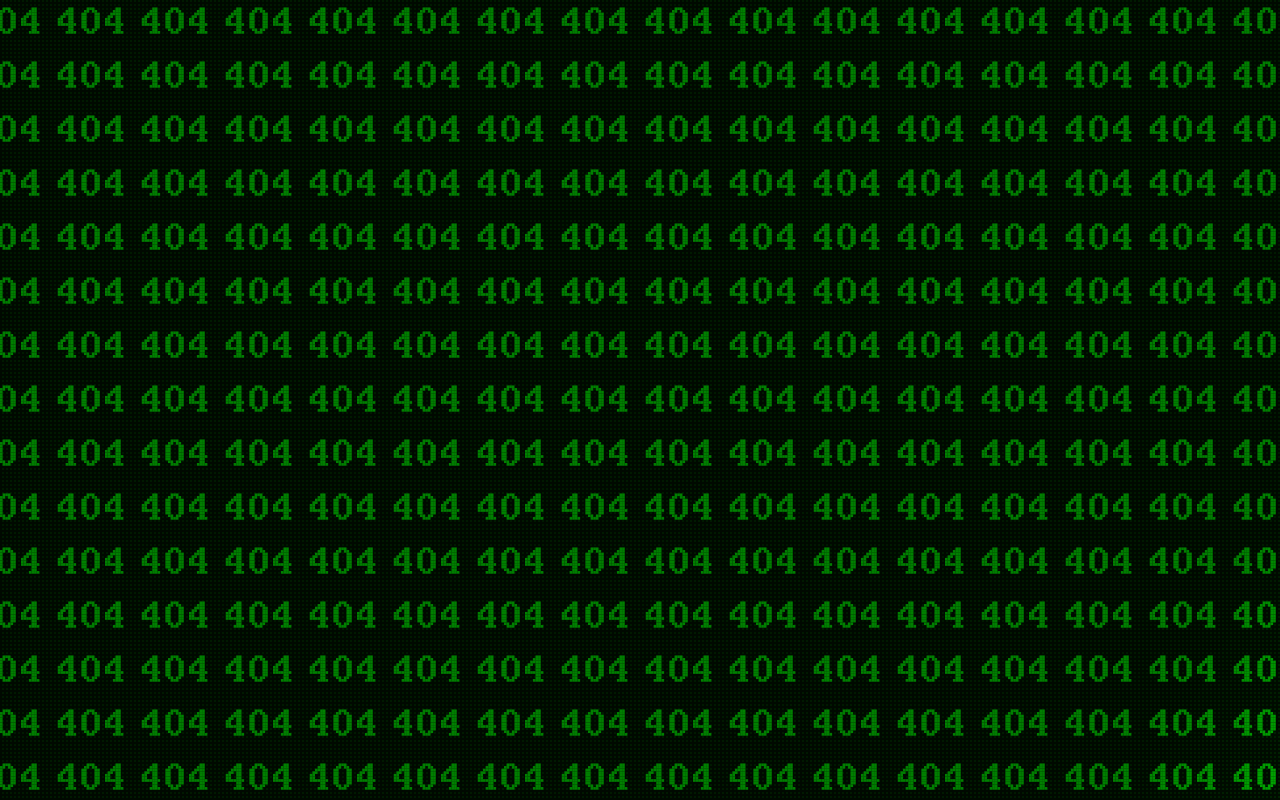
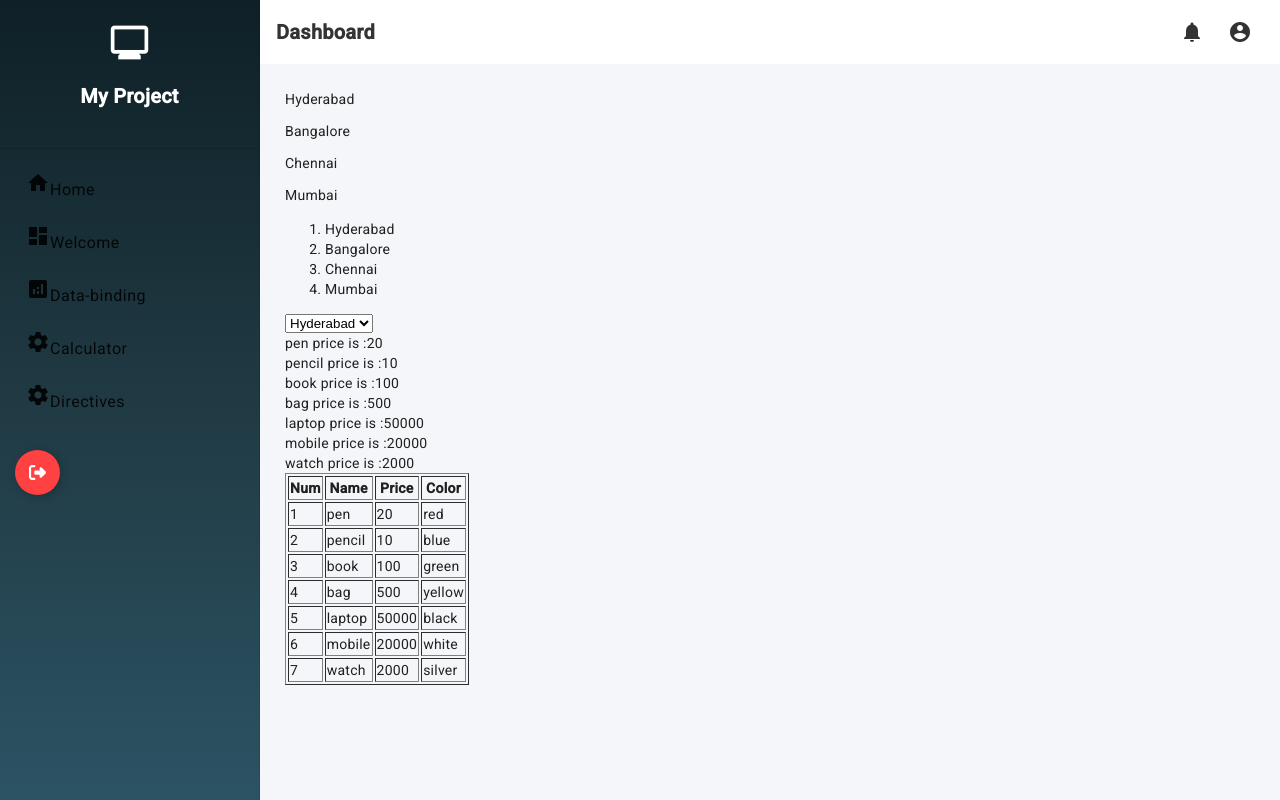
Before and after one commit to Jayaram-Ulava/my-angular-2026, an Angular app: page /dashbord/directives in a window 1280 px wide. Built offline with nearby package versions, Linux system fonts and the light colour scheme.

Commit message:
strucatiral directives

```diff
--- a/src/app/app-routing.module.ts
+++ b/src/app/app-routing.module.ts
@@ -7,6 +7,7 @@ import { WellcomeComponent } from './wellcome/wellcome.component';
 import { HomeComponent } from './home/home.component';
 import { DataBindingComponent } from './data-binding/data-binding.component';
 import { CalculatorComponent } from './calculator/calculator.component';
+import { DirectivesComponent } from './directives/directives.component';
 
 
 const routes: Routes = [
@@ -14,7 +15,8 @@ const routes: Routes = [
     {path:'home',component:HomeComponent},
     {path:'wellcome',component:WellcomeComponent},
     {path:'databinding',component:DataBindingComponent},
-    {path:'calculator',component:CalculatorComponent}
+    {path:'calculator',component:CalculatorComponent},
+    {path:'directives',component:DirectivesComponent}
   ]},
   {path:'login',component:LoginComponent},
   {path:'',component:LoginComponent},
--- a/src/app/app.module.ts
+++ b/src/app/app.module.ts
@@ -26,6 +26,7 @@ import { MatToolbarModule } from '@angular/material/toolbar';
 import { MatListModule } from '@angular/material/list';
 import { DataBindingComponent } from './data-binding/data-binding.component';
 import { CalculatorComponent } from './calculator/calculator.component';
+import { DirectivesComponent } from './directives/directives.component';
 
 
 @NgModule({
@@ -37,7 +38,8 @@ import { CalculatorComponent } from './calculator/calculator.component';
     HomeComponent,
     WellcomeComponent,
     DataBindingComponent,
-    CalculatorComponent
+    CalculatorComponent,
+    DirectivesComponent
   ],
   imports: [
     BrowserModule,
--- a/src/app/dashbord/dashbord.component.html
+++ b/src/app/dashbord/dashbord.component.html
@@ -32,6 +32,11 @@
       <a mat-list-item>
         <mat-icon>settings</mat-icon>
         <span routerLink="calculator">Calculator</span>
+      </a>
+
+            <a mat-list-item>
+        <mat-icon>settings</mat-icon>
+        <span routerLink="directives">Directives</span>
       </a>
 
     </mat-nav-list>
--- /dev/null
+++ b/src/app/directives/directives.component.html
@@ -0,0 +1,41 @@
+<!-- directives -->
+
+<!--strictural directiives  -->
+<p *ngFor="let citie of cities">{{citie}}</p>
+
+
+<ol>
+    <li *ngFor="let city of cities">{{city}}</li>
+</ol>
+<select name="" id="">
+    <option value="" *ngFor="let city of cities">{{city}}</option>
+</select>
+
+<div *ngFor="let produ of products">
+{{produ.name}}  price is :{{produ.price}}
+
+</div>
+
+<table border="1">
+    <thead>
+        <tr>
+            <th>Num</th>
+            <th>Name</th>
+            <th>Price</th>
+            <th>Color</th>
+        </tr>
+    </thead>
+
+    <thead>
+        <tr *ngFor="let product of products; index as i">
+            <td>{{i+1}}</td>
+            <td>{{product.name}}</td>
+            <td>{{product.price}}</td>
+            <td>{{product.color}}</td>
+        </tr>
+    </thead>
+</table>
+
+<!-- *ngif -->
+
+<h1 *ngIf="showHeader">Helloooo Angular</h1>
--- /dev/null
+++ b/src/app/directives/directives.component.ts
@@ -0,0 +1,24 @@
+import { Component } from '@angular/core';
+
+@Component({
+  selector: 'app-directives',
+  templateUrl: './directives.component.html',
+  styleUrls: ['./directives.component.css']
+})
+export class DirectivesComponent {
+
+  cities:string[] = ['Hyderabad', 'Bangalore', 'Chennai', 'Mumbai'];
+
+
+  products :any= [
+    {name:'pen',price:20,color:'red'},
+    {name:'pencil',price:10,color:'blue'},
+    {name:'book',price:100,color:'green'},
+    {name:'bag',price:500,color:'yellow'},
+    {name:'laptop',price:50000,color:'black'},
+    {name:'mobile',price:20000,color:'white'},
+    {name:'watch',price:2000,color:'silver'}
+  ]
+
+  showHeader:boolean = false;
+}
```
Also changed, not shown: src/app/directives/directives.component.css (added), 1 other file (tests, documents, lock files or other folders).
